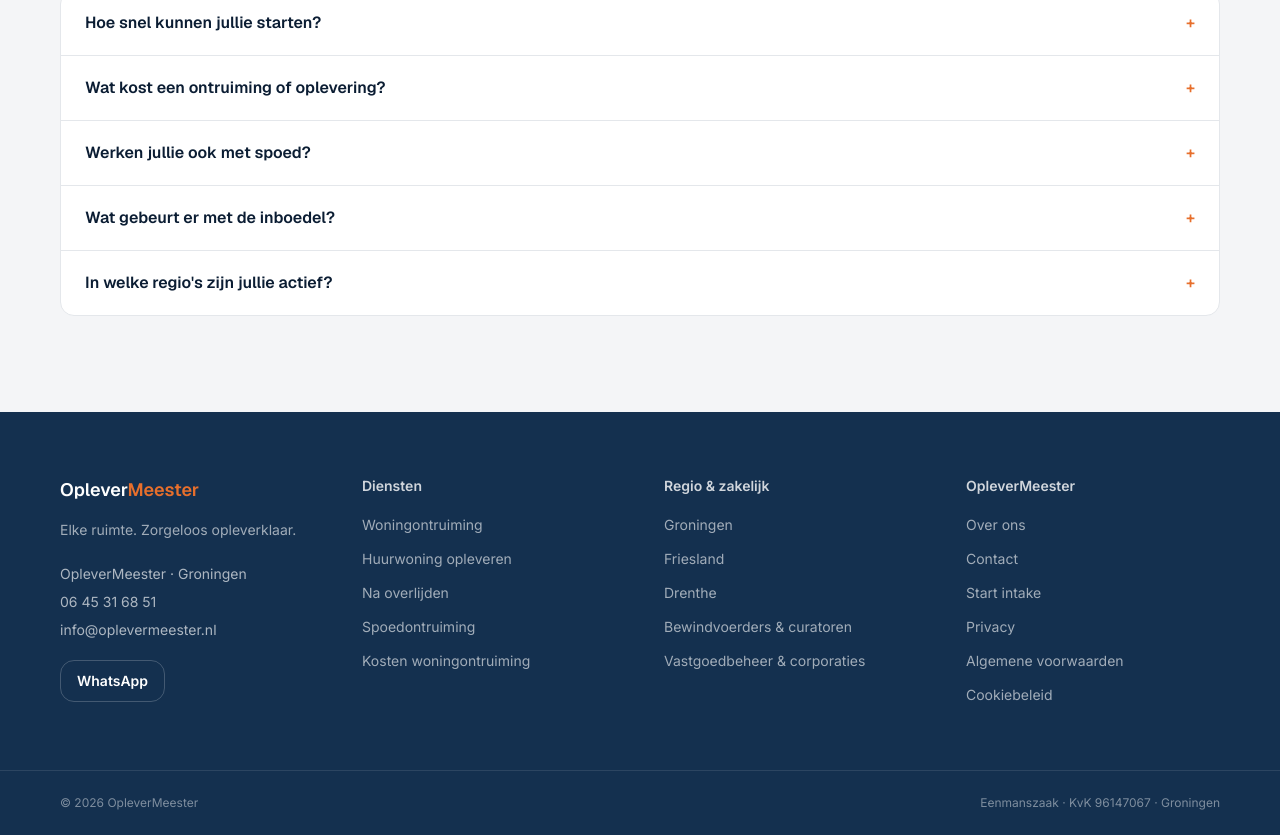
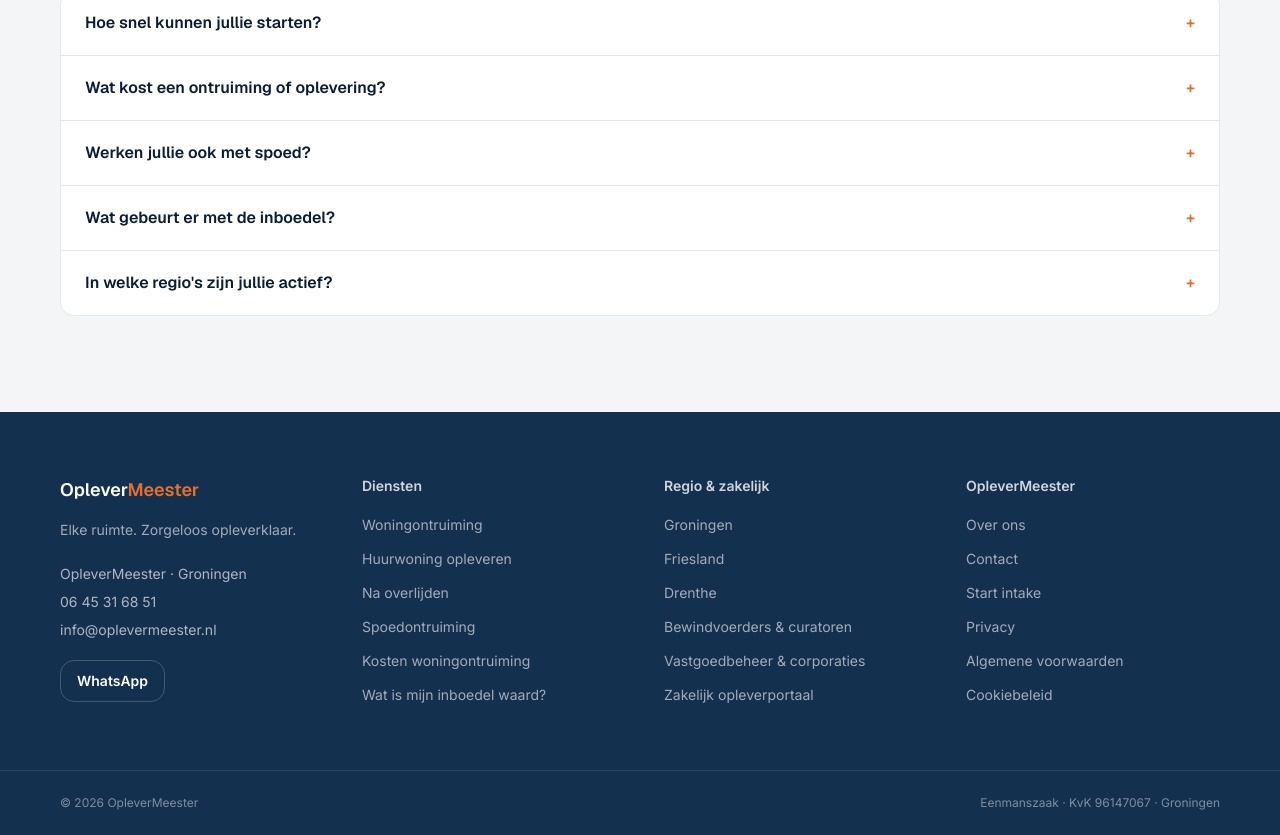
Before and after one commit to sandvlietbv/OpleverMeester, a Next.js app: page / in a window 1280 px wide. Shown: the part 4073-4908 px from the top of the page. Built offline with nearby package versions, Linux system fonts and the light colour scheme.

Commit message:
Link new lead tools from website navigation

```diff
--- a/components/Footer.tsx
+++ b/components/Footer.tsx
@@ -7,6 +7,7 @@ const FOOTER_LINKS = [
     { label: "Na overlijden", href: "/huis-leeghalen-na-overlijden" },
     { label: "Spoedontruiming", href: "/spoedontruiming" },
     { label: "Kosten woningontruiming", href: "/kosten-woningontruiming" },
+    { label: "Wat is mijn inboedel waard?", href: "/inboedelwaarde" },
   ]},
   { heading: "Regio & zakelijk", links: [
     { label: "Groningen", href: "/woningontruiming-groningen" },
@@ -14,6 +15,7 @@ const FOOTER_LINKS = [
     { label: "Drenthe", href: "/woningontruiming-drenthe" },
     { label: "Bewindvoerders & curatoren", href: "/zakelijk/bewindvoerders-en-curatoren" },
     { label: "Vastgoedbeheer & corporaties", href: "/zakelijk/vastgoedbeheer-en-corporaties" },
+    { label: "Zakelijk opleverportaal", href: "/zakelijk/opleverportaal" },
   ]},
   { heading: "OpleverMeester", links: [
     { label: "Over ons", href: "/over-ons" },
```
